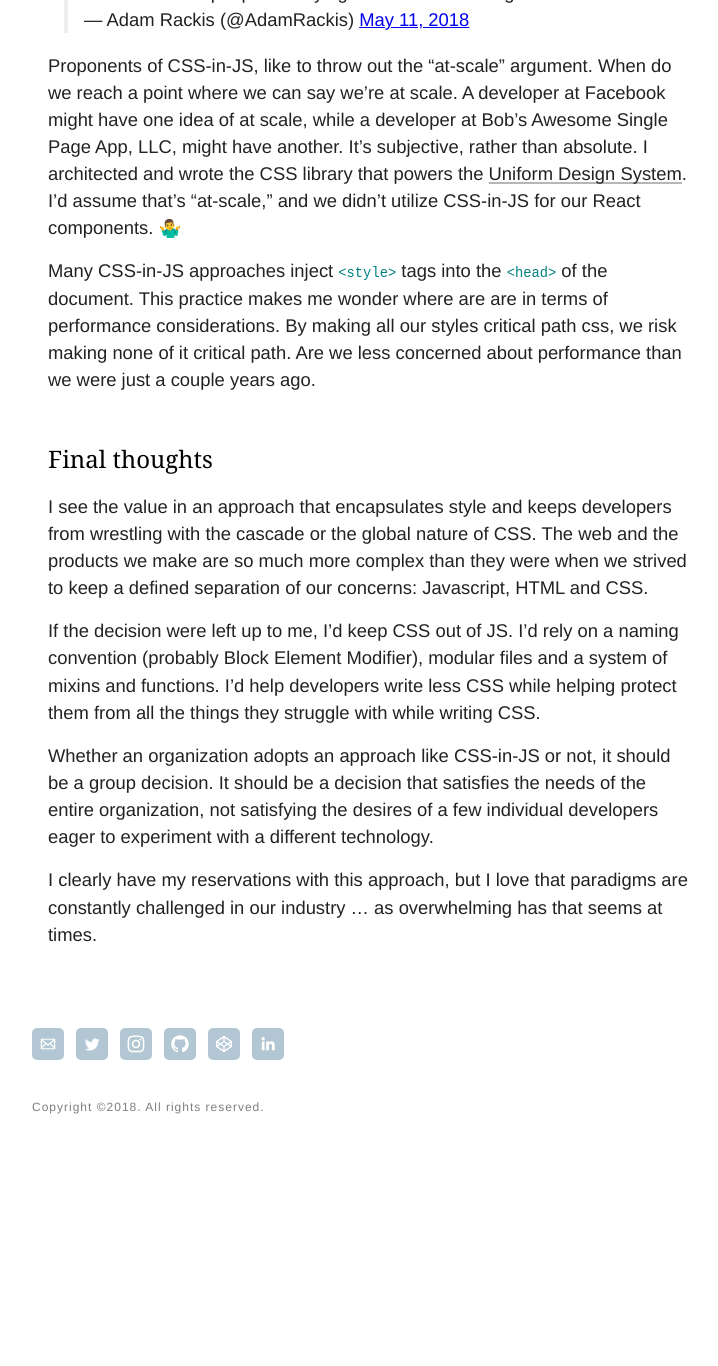
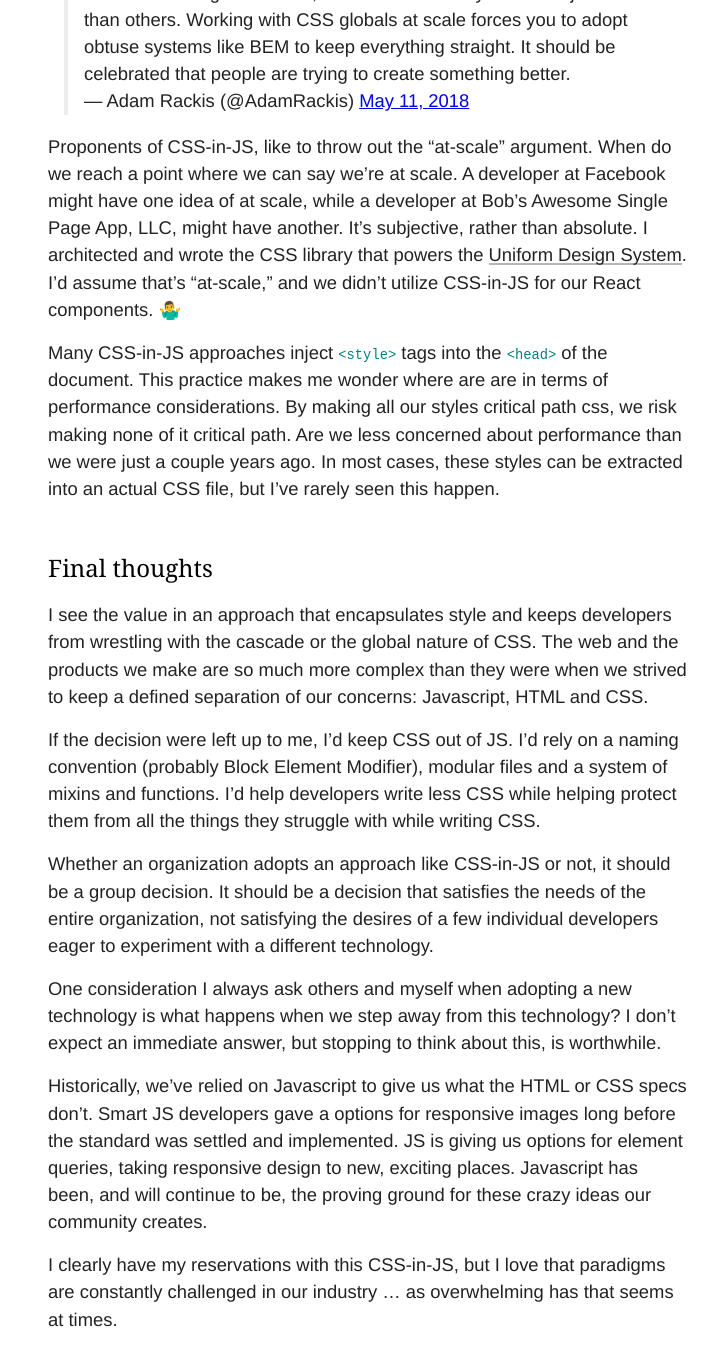
Before and after one commit to gcstaublin/gcstaublin.github.io, a Jekyll site: the page built from _posts/2018-05-13-another-css-in-js-post.md, in a window 1280 px wide and 1400 px high, scrolled down 3883 px. Shown: the top 1366 px of the window, without its empty margins (272-990 px from the left). Built offline with Jekyll 4.4.1, drawn with Linux system fonts in a browser that asks for light colours; nearby versions of some CDN libraries; comment, search, counter and statistics services are not loaded; before the commit the page ends 5035 px from its top, so only the background shows below that; some of the changed text lies outside the part shown.

Commit message:
A couple more tweaks.

```diff
--- a/_posts/2018-05-13-another-css-in-js-post.md
+++ b/_posts/2018-05-13-another-css-in-js-post.md
@@ -31,7 +31,7 @@
 
 #### My concerns about CSS-in-JS
 
-Overall, I have issues with CSS-in-JS.
+Overall, I have issues with CSS-in-JS. My concerns aren't necessarily around the idea of writing CSS within a Javascript file. More so, I worry whether we're relying on technology as a replacement for fundamental knowledge.
 
 In his <a href="https://micahgodbolt.com/blog/what-s-right-with-css-in-js/">What's right with CSS-in-JS</a> post, Micah Goldbolt has a couple observations that speak to my concerns:
 
@@ -47,13 +47,13 @@
 
 Micah suggests to keep "front-end minded developers involved in your markup and styles". My concern is that we're too eager to consider the fundamentals less important as the front end continues to change.
 
-All this might seem like a hyperbolic jump in logic, but if we're being honest and acknowledging that developers struggle with CSS, using technology to solve that deficiency might not be our best path forward.
+All this might seem like a hyperbolic jump in logic. Afterall, we're supposed to be talking about writing CSS, right? If we're being honest and acknowledging that developers struggle with CSS, is technology the best solution? Are we causing more issues for ourselves six months to a year from now?
 
 Another point Goldbolt makes in his article is the challenges of using reusable mixins and functions:
 
 > …  I agree that writing our styles in JavaScript makes them less accessible to other components wanting to reuse variables, mixins and functions. The variable problem can certainly be remedied by moving those important values into Tokens (or some JSON'esque file that JS and Sass can read). Mixins and Functions, on the other hand, are more difficult to produce cross platform and will either need to be duplicated, or accepted as a 'lost in translation' casualty.
 
-For me, this is huge. Teaching a developer unfamiliar with CSS to use a system of mixins is better and more predictable than teaching a developer the specifics of flexbox or even styling a button element.
+For me, this is huge. Teaching a developer to use a system of mixins is easier and more predictable than teaching a developer the specifics of flexbox, grid or the simple act of styling a button.
 
 I'd rather provide that developer with the opportunity to do something like this.
 
@@ -80,7 +80,7 @@
 
 Proponents of CSS-in-JS, like to throw out the "at-scale" argument. When do we reach a point where we can say we're at scale. A developer at Facebook might have one idea of at scale, while a developer at Bob's Awesome Single Page App, LLC, might have another. It's subjective, rather than absolute. I architected and wrote the CSS library that powers the <a href="http://uniform.hudl.com" target="_blank">Uniform Design System</a>. I'd assume that's "at-scale," and we didn't utilize CSS-in-JS for our React components. 🤷‍♂️
 
-Many CSS-in-JS approaches inject `<style>` tags into the `<head>` of the document. This practice makes me wonder where are are in terms of performance considerations. By making all our styles critical path css, we risk making none of it critical path. Are we less concerned about performance than we were just a couple years ago.
+Many CSS-in-JS approaches inject `<style>` tags into the `<head>` of the document. This practice makes me wonder where are are in terms of performance considerations. By making all our styles critical path css, we risk making none of it critical path. Are we less concerned about performance than we were just a couple years ago. In most cases, these styles can be extracted into an actual CSS file, but I've rarely seen this happen.
 
 
 #### Final thoughts
@@ -91,4 +91,8 @@
 
 Whether an organization adopts an approach like CSS-in-JS or not, it should be a group decision. It should be a decision that satisfies the needs of the entire organization, not satisfying the desires of a few individual developers eager to experiment with a different technology.
 
-I clearly have my reservations with this approach, but I love that paradigms are constantly challenged in our industry ... as overwhelming has that seems at times.
+One consideration I always ask others and myself when adopting a new technology is what happens when we step away from this technology? I don't expect an immediate answer, but stopping to think about this, is worthwhile.
+
+Historically, we've relied on Javascript to give us what the HTML or CSS specs don't. Smart JS developers gave a options for responsive images long before the standard was settled and implemented. JS is giving us options for element queries, taking responsive design to new, exciting places. Javascript has been, and will continue to be, the proving ground for these crazy ideas our community creates.
+
+I clearly have my reservations with this CSS-in-JS, but I love that paradigms are constantly challenged in our industry … as overwhelming has that seems at times.
```
